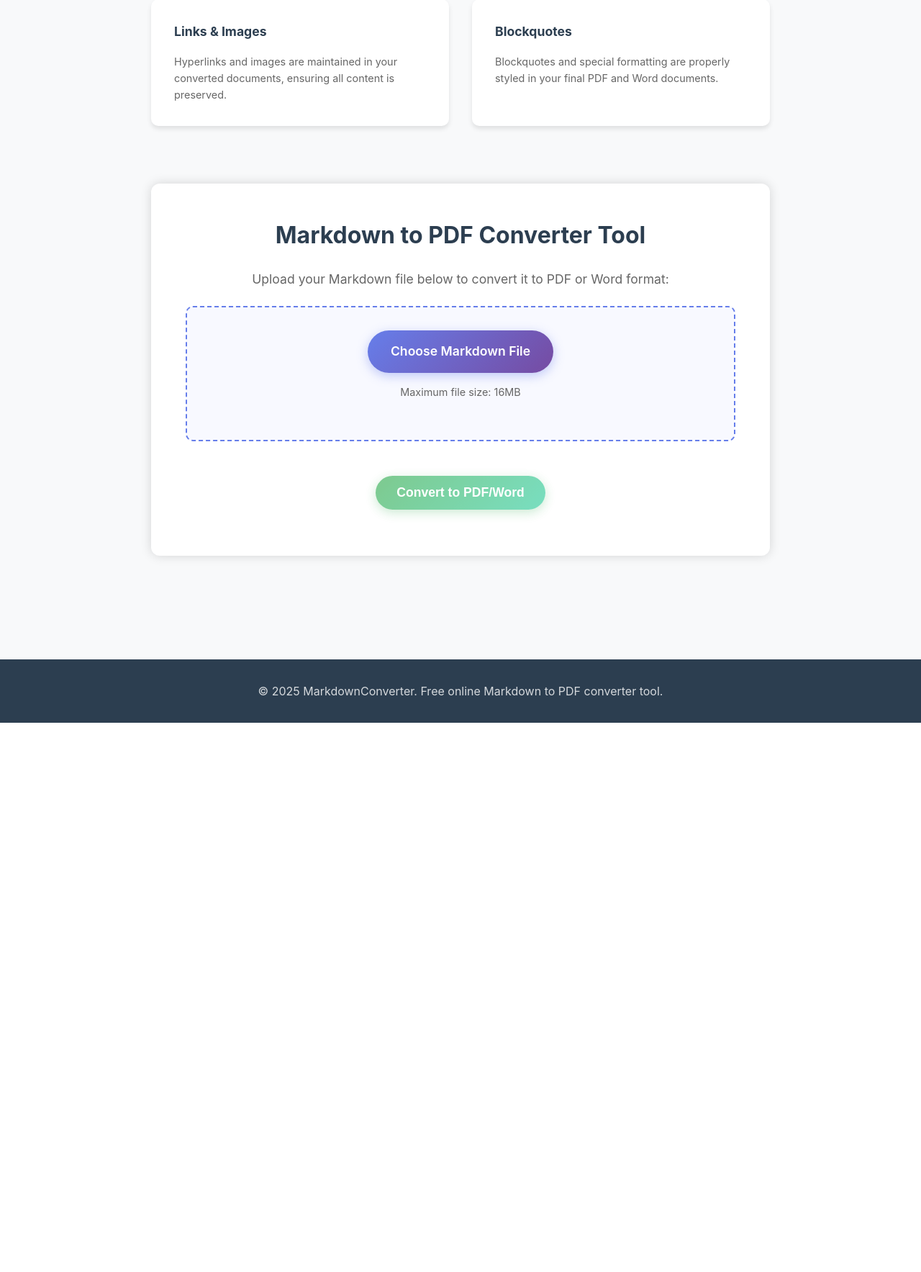
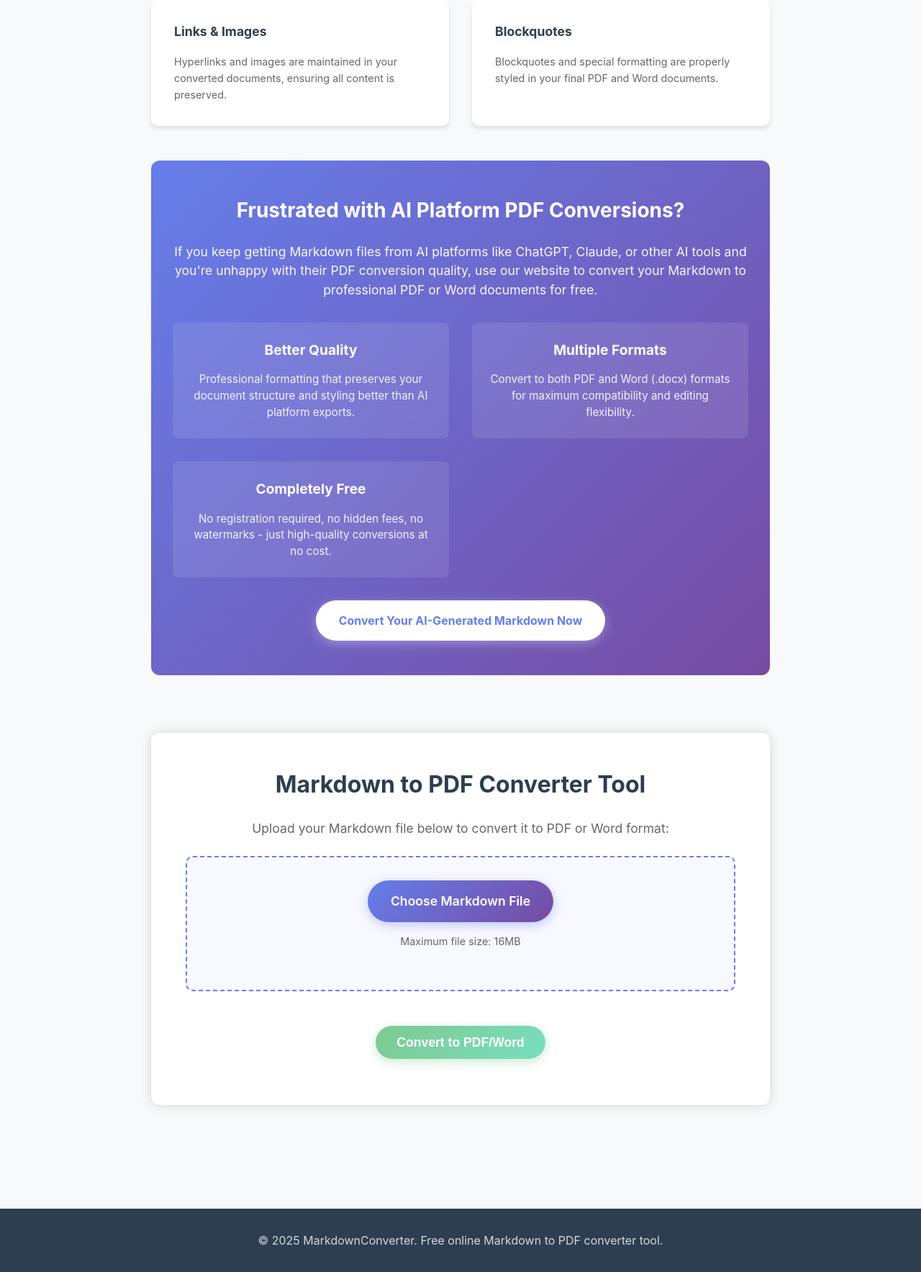
Before and after one commit to SimMan7/markdown-converter, a Flask app: page / in a window 1280 px wide. Shown: the part 2918-4685 px from the top of the page at 72% size. Before the commit the page ends 3922 px from the top, so only its background shows below. Run offline with Flask 3, Linux system fonts and the light colour scheme; some libraries are stand-ins or nearby versions.

Commit message:
Add AI platform conversion section targeting users frustrated with ChatGPT/Claude PDF exports

```diff
--- a/templates/index.html
+++ b/templates/index.html
@@ -669,6 +669,34 @@
         </div>
       </section>
 
+      <section class="ai-conversion-section" id="landing-ai-conversion" style="background: linear-gradient(135deg, #667eea 0%, #764ba2 100%); color: white; padding: 3rem 0; margin: 3rem 0; border-radius: 12px;">
+        <div class="container">
+          <div style="text-align: center; max-width: 800px; margin: 0 auto;">
+            <h2 style="font-size: 1.75rem; margin-bottom: 1.5rem; color: white;">Frustrated with AI Platform PDF Conversions?</h2>
+            <p style="font-size: 1.1rem; margin-bottom: 2rem; opacity: 0.95;">
+              If you keep getting Markdown files from AI platforms like ChatGPT, Claude, or other AI tools and you're unhappy with their PDF conversion quality, use our website to convert your Markdown to professional PDF or Word documents for free.
+            </p>
+            <div style="display: grid; grid-template-columns: repeat(auto-fit, minmax(250px, 1fr)); gap: 2rem; margin-top: 2rem;">
+              <div style="background: rgba(255,255,255,0.1); padding: 1.5rem; border-radius: 8px; backdrop-filter: blur(10px);">
+                <h3 style="font-size: 1.2rem; margin-bottom: 1rem;">Better Quality</h3>
+                <p style="font-size: 0.95rem; opacity: 0.9;">Professional formatting that preserves your document structure and styling better than AI platform exports.</p>
+              </div>
+              <div style="background: rgba(255,255,255,0.1); padding: 1.5rem; border-radius: 8px; backdrop-filter: blur(10px);">
+                <h3 style="font-size: 1.2rem; margin-bottom: 1rem;">Multiple Formats</h3>
+                <p style="font-size: 0.95rem; opacity: 0.9;">Convert to both PDF and Word (.docx) formats for maximum compatibility and editing flexibility.</p>
+              </div>
+              <div style="background: rgba(255,255,255,0.1); padding: 1.5rem; border-radius: 8px; backdrop-filter: blur(10px);">
+                <h3 style="font-size: 1.2rem; margin-bottom: 1rem;">Completely Free</h3>
+                <p style="font-size: 0.95rem; opacity: 0.9;">No registration required, no hidden fees, no watermarks - just high-quality conversions at no cost.</p>
+              </div>
+            </div>
+            <a href="#converter-container" class="cta-button" style="margin-top: 2rem; background: white; color: #667eea; font-weight: 700; padding: 1rem 2rem; border-radius: 50px; text-decoration: none; display: inline-block; transition: transform 0.3s ease, box-shadow 0.3s ease; box-shadow: 0 4px 15px rgba(255,255,255,0.3);">
+              Convert Your AI-Generated Markdown Now
+            </a>
+          </div>
+        </div>
+      </section>
+
       <section id="converter-container" aria-label="Markdown to PDF Converter Interface">
         <h2>Markdown to PDF Converter Tool</h2>
         <p>Upload your Markdown file below to convert it to PDF or Word format:</p>
```
